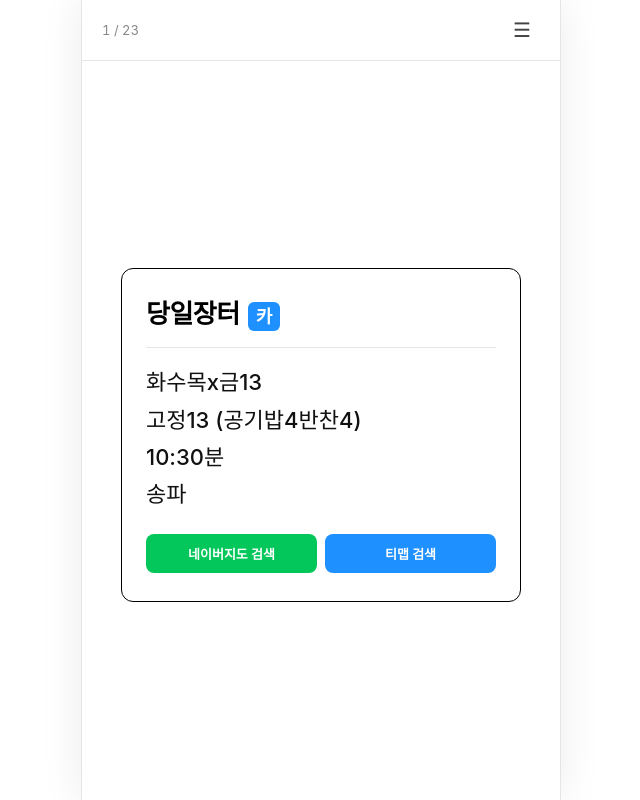
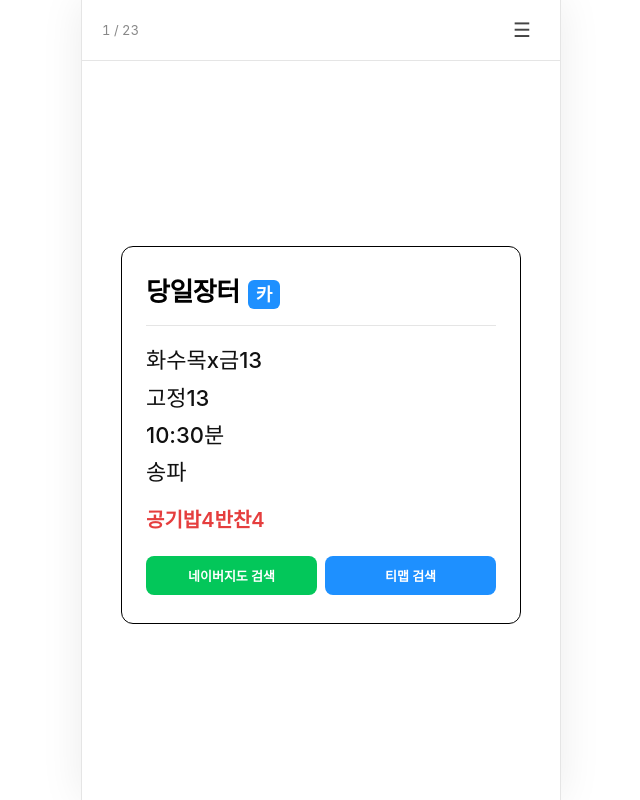
Before and after one commit to eto2000/rakdo, a React (Vite) app: page / in a window 1280 px wide. Shown: the whole page, without its empty margins (319-959 px from the left). Built offline with nearby package versions, Linux system fonts and the light colour scheme.

Commit message:
카드, 특 표시

```diff
--- a/src/App.css
+++ b/src/App.css
@@ -214,6 +214,13 @@
   line-height: 1.7;
   color: #111;
   font-weight: 500;
+}
+
+.value.extra {
+  font-size: 20px;
+  line-height: 1.6;
+  color: #e53e3e;
+  font-weight: 600;
 }
 
 .phone-link {
--- a/src/App.jsx
+++ b/src/App.jsx
@@ -144,6 +144,11 @@
               })}
             </span>
           </div>
+          {store.추가 && (
+            <div className="info-row">
+              <span className="value extra">{store.추가}</span>
+            </div>
+          )}
           <div className="links">
             <a
               className="link-btn naver"
--- a/src/stores.json
+++ b/src/stores.json
@@ -1,7 +1,8 @@
 [
   {
     "상호": "당일장터",
-    "내용": "화수목x금13 // 고정13 (공기밥4반찬4) //// 10:30분 // 송파",
+    "내용": "화수목x금13 // 고정13 //// 10:30분 // 송파",
+    "추가": "공기밥4반찬4",
     "주소": "가락동 45-10",
     "결제": "카드"
   },
@@ -13,7 +14,8 @@
   },
   {
     "상호": "HY모터스 - 백으로 나온다.",
-    "내용": "실외문앞 // 공기밥 2 // 하남시 초일로 162 2층",
+    "내용": "실외문앞 // 하남시 초일로 162 2층",
+    "추가": "공기밥 2",
     "주소": "경기 하남시 초일로 162"
   },
   {
@@ -39,7 +41,8 @@
   },
   {
     "상호": "아시컴퍼니 - 유턴",
-    "내용": "엘베 우측 돌아서 검정박스 안에 둔다. 수거는 엘베앞 // 금7 // 반찬3 // 12:20분 초광산단동로6번길 54 3층",
+    "내용": "엘베 우측 돌아서 검정박스 안에 둔다. 수거는 엘베앞 // 금7 // 12:20분 초광산단동로6번길 54 3층",
+    "추가": "반찬3",
     "주소": "하남시 광암동 407-2"
   },
   {
@@ -56,18 +59,21 @@
   },
   {
     "상호": "헬셀(택)",
-    "내용": "네비주의. 택주의. 계단 올라가서 노크 // 공기밥2반찬2 // 12시 // 직진",
+    "내용": "네비주의. 택주의. 계단 올라가서 노크 // 12시 // 직진",
+    "추가": "공기밥2반찬2",
     "주소": "경기 하남시 초이동 130-3"
   },
   {
     "상호": "아성",
-    "내용": "네임텍. 샛길이 빠름. 이층 휴게실 두고. 1층 주차장에서 수거 // 공기밥2반찬3 // 풍산동 378-3번지",
+    "내용": "네임텍. 샛길이 빠름. 이층 휴게실 두고. 1층 주차장에서 수거 // 풍산동 378-3번지",
+    "추가": "공기밥2반찬3",
     "주소": "경기 하남시 풍산동 378-3",
     "결제": "카드"
   },
   {
     "상호": "퓨처젠(택)-직진",
-    "내용": "전화 01037866540 // 공기밥1반찬1 // 하남IDC 11시30분",
+    "내용": "전화 01037866540 // 하남IDC 11시30분",
+    "추가": "공기밥1반찬1",
     "주소": "경기 하남시 미사강변중앙로48번길 25",
     "결제": "카드"
   },
@@ -84,7 +90,8 @@
   },
   {
     "상호": "태진컴퍼니(유턴)",
-    "내용": "12시. 단속카메라 뒤에 주차. 복도에 두고 수거 // 공기밥2메인2 // 하남시 조정대로 45 // 3층 309호",
+    "내용": "12시. 단속카메라 뒤에 주차. 복도에 두고 수거 // 하남시 조정대로 45 // 3층 309호",
+    "추가": "공기밥2메인2",
     "주소": "경기 하남시 조정대로 45"
   },
   {
@@ -100,7 +107,8 @@
   },
   {
     "상호": "하늘빛연세안과",
-    "내용": "직접전달. 화분뒤 수거 // 금4/1 // 김치반찬빼고 // 1시 고덕로 385 4층",
+    "내용": "직접전달. 화분뒤 수거 // 금4/1 // 1시 고덕로 385 4층",
+    "추가": "김치반찬빼고",
     "주소": "서울 강동구 고덕로 385"
   },
   {
@@ -117,7 +125,8 @@
   },
   {
     "상호": "오늘와즐리",
-    "내용": "금2 // 공기밥1 // 강동구 고덕로 399 1층 1시",
+    "내용": "금2 // 강동구 고덕로 399 1층 1시",
+    "추가": "공기밥1",
     "주소": "서울 강동구 고덕동 171"
   },
   {
```
